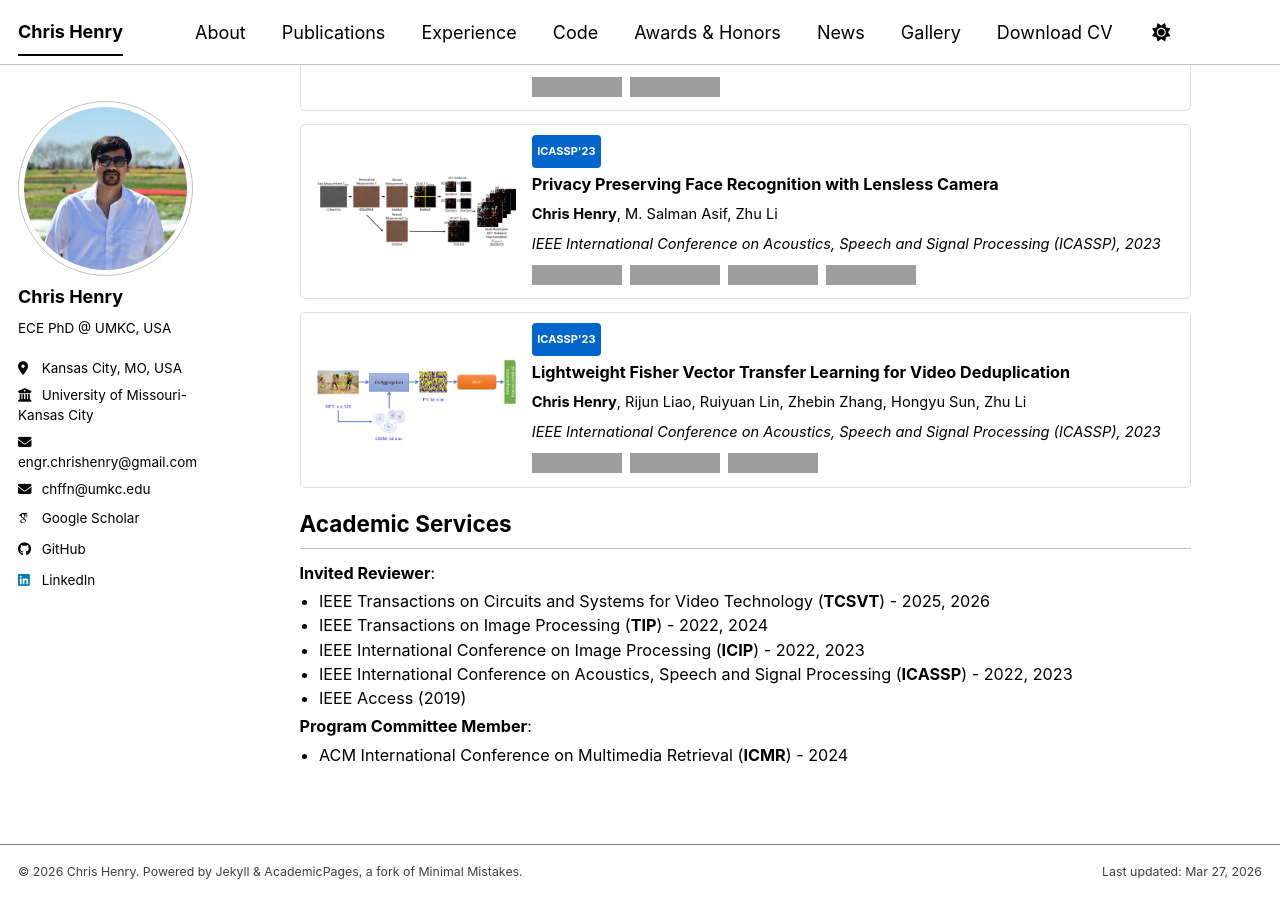
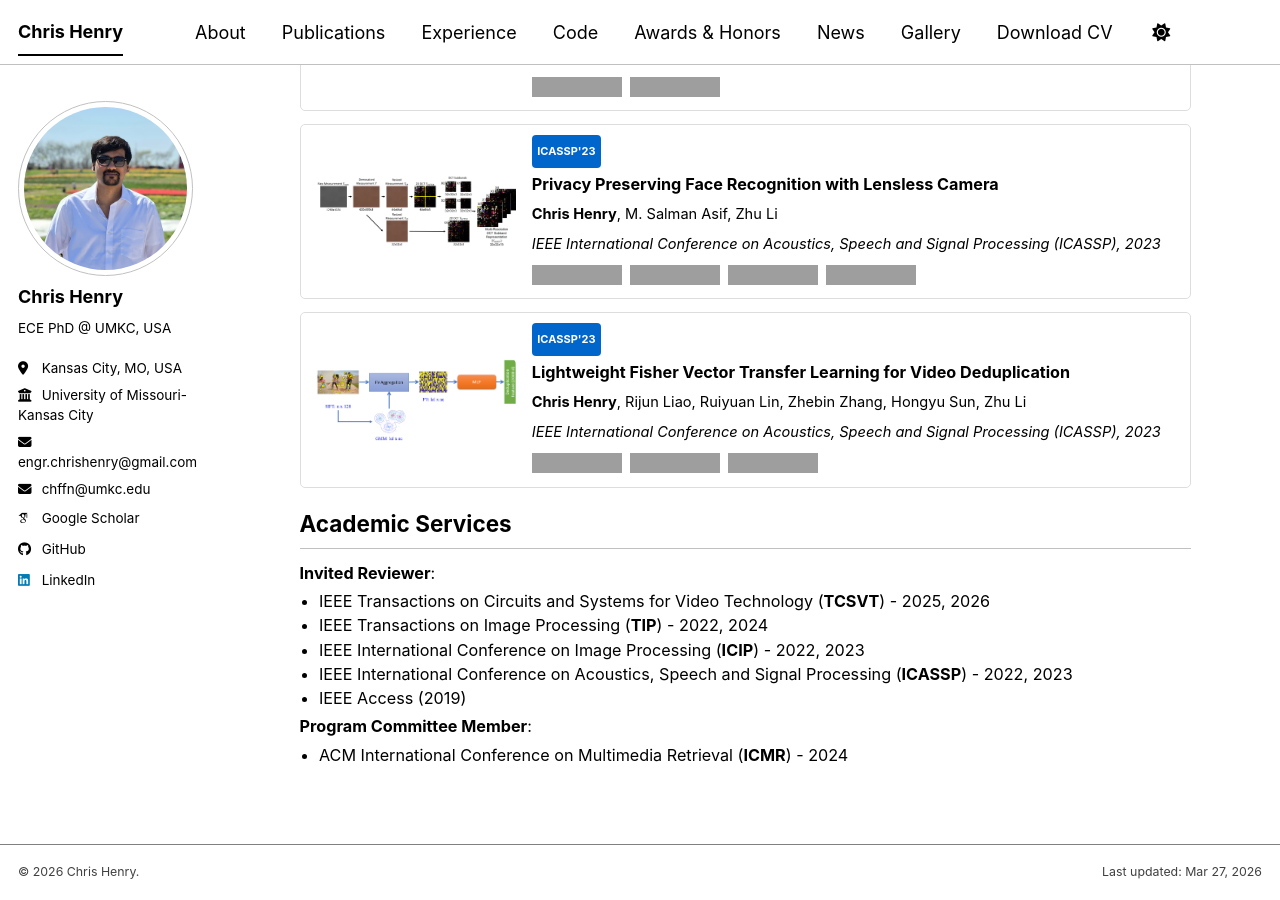
Before and after one commit to engrchrishenry/engrchrishenry.github.io, a Jekyll site: the page built from _pages/about.md, in a window 1280 px wide and 900 px high, scrolled down 1097 px, cut to the strip 0-900 px from the top of the window. Built offline with Jekyll 4.4.1, drawn with Linux system fonts in a browser that asks for light colours; some web fonts are replaced; a script bundle is joined from its source files by our own code; library files that are not in the unit come from our copies; grey boxes are pictures that could not be loaded.

Commit message:
Minor updates and improvements

```diff
--- a/_includes/footer.html
+++ b/_includes/footer.html
@@ -1,6 +1,6 @@
 <div class="page__footer-copyright">
   <span class="footer-left">
-    © {{ site.time | date: '%Y' }} Chris Henry. Powered by Jekyll & AcademicPages, a fork of Minimal Mistakes.
+    © {{ site.time | date: '%Y' }} Chris Henry.
   </span>
   <span class="footer-right">
     Last updated: {{ site.time | date: "%b %-d, %Y" }}
```
